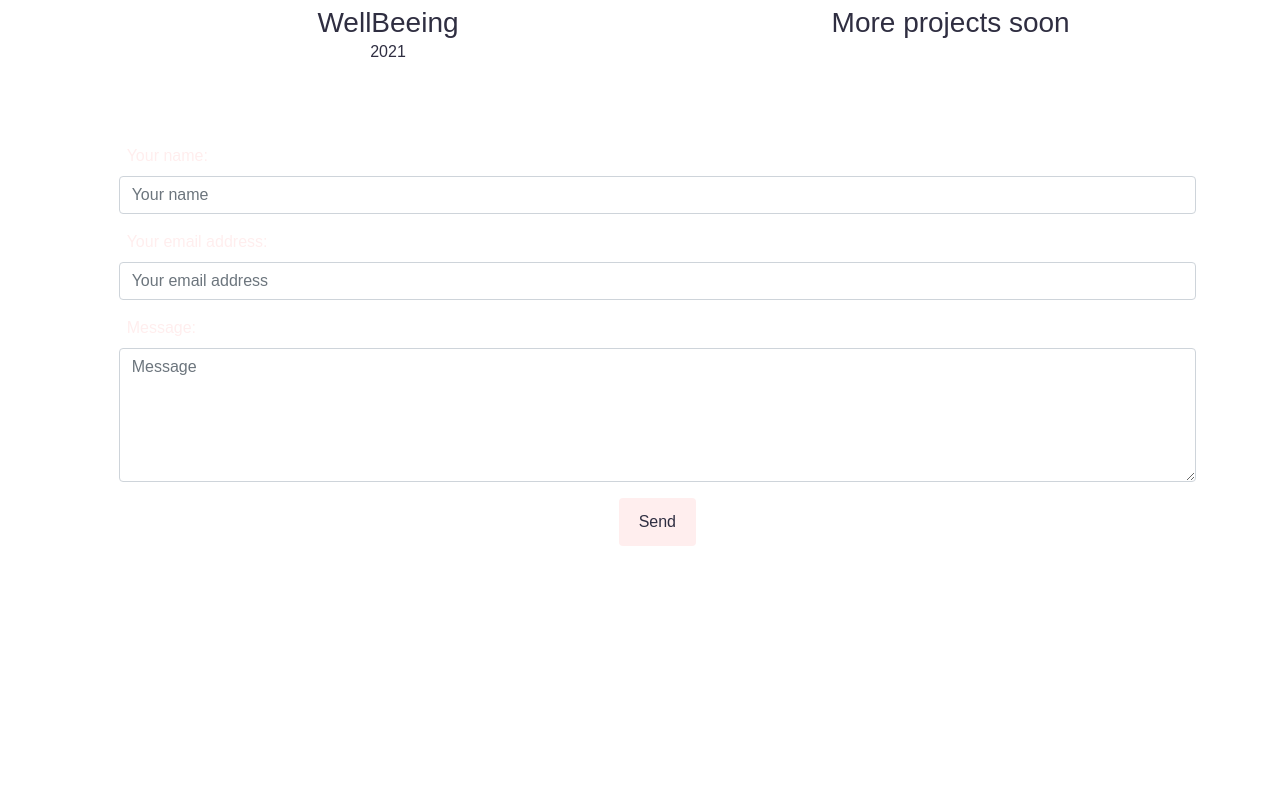
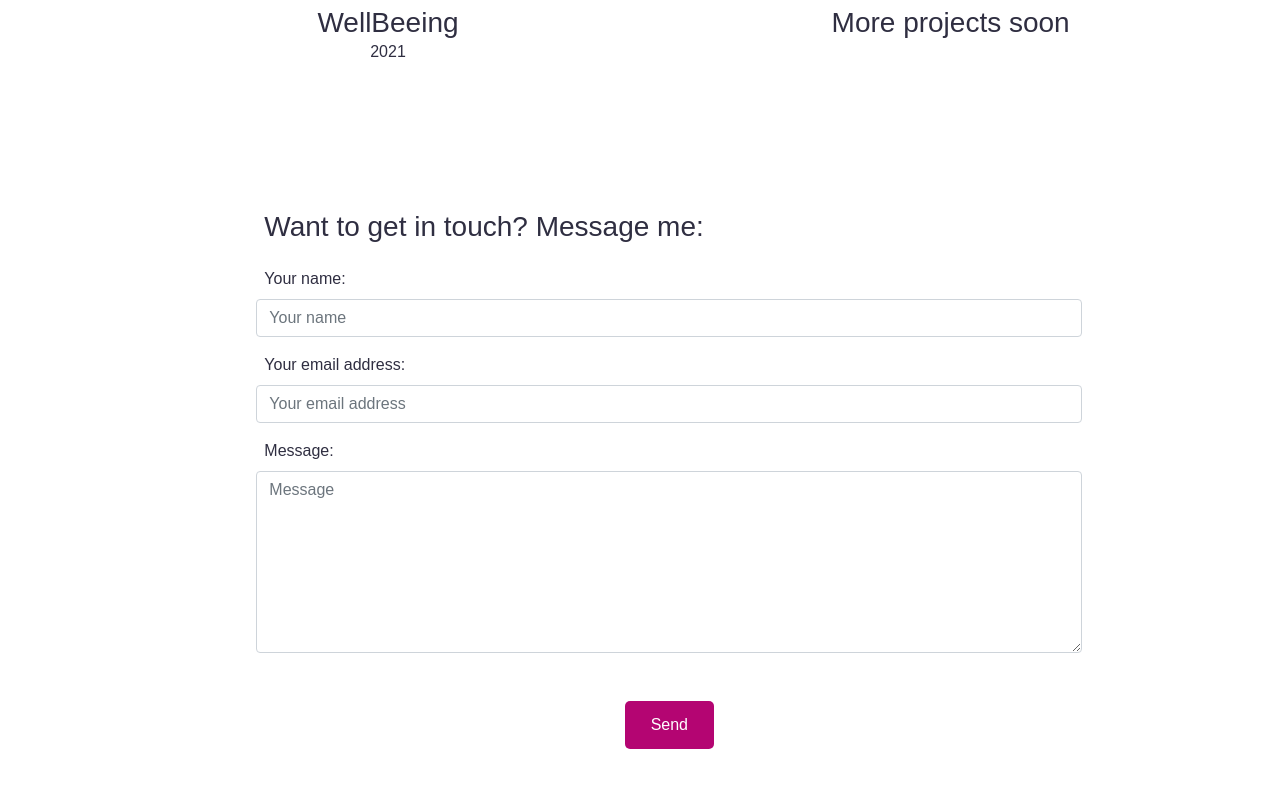
Before and after one commit to klaudial99/portfolio, a Vue app: page /#/ in a window 1280 px wide. Shown: the part 1953-2741 px from the top of the page. Before the commit the page ends 2547 px from the top, so only its background shows below. Built offline with nearby package versions, Linux system fonts and the light colour scheme.

Commit message:
Fix contact

```diff
--- a/src/components/MainPage/Contact.vue
+++ b/src/components/MainPage/Contact.vue
@@ -1,8 +1,11 @@
 <template>
-    <div class="container">
+    <div class="container w-100">
         <form>
-            <div class="row w-100 h-100 justify-content-center">
-                <div class="col">
+            <div class="row w-100 h-100 justify-content-center mx-0">
+                <div class="col-12 col-sm-11 col-md-9 px-4 px-sm-0">
+                    <div class="mb-4">
+                        <h3 class="text-start ms-2">Want to get in touch?  Message me:</h3>
+                    </div>
                     <div class="mb-3">
                         <label for="name-form" class="form-label">Your name:</label>
                         <input v-model="name" name="name" type="text" class="form-control" id="name-form" placeholder="Your name">
@@ -11,9 +14,9 @@
                         <label for="email-form" class="form-label">Your email address:</label>
                         <input v-model="email" name="email" type="email" class="form-control" id="email-form" placeholder="Your email address">
                     </div>
-                    <div class="mb-3">
+                    <div class="mb-5">
                         <label for="message-form" class="form-label">Message:</label>
-                        <textarea v-model="message" name="message" class="form-control" id="message-form" rows="5" placeholder="Message"></textarea>
+                        <textarea v-model="message" name="message" class="form-control" id="message-form" rows="7" placeholder="Message"></textarea>
                     </div>
 
                     <input type="submit" value="Send" @click="sendEmail">
@@ -60,27 +63,23 @@ export default {
 <style scoped>
 
 .container {
-    display: block;
     margin:auto;
-    /*width: 50%;*/
 }
 
 label {
     float: left;
     margin-left: 0.5rem;
-    color: var(--LAVENDER);
 }
 
 input[type=submit] {
-    background-color: var(--LAVENDER);
-    color: var(--BLACK);
-    padding: 12px 20px;
+    background-color: var(--VIOLET);
+    color: white;
+    padding: 12px 26px;
     border: none;
-    border-radius: 4px;
-    cursor: pointer;
+    border-radius: 5px;
 }
 
 input[type=submit]:hover {
-    background-color: #45a049;
+    background-color: var(--BLACK)
 }
 </style>
--- a/src/components/NavBar.vue
+++ b/src/components/NavBar.vue
@@ -48,7 +48,7 @@ export default {
         scrollTo(id) {
             const vh = Math.max(document.documentElement.clientHeight || 0, window.innerHeight || 0);
             // const yOffset = Math.min(-60, -0.1*vh)
-            const yOffset = -0.12*vh
+            const yOffset = -0.11*vh
             const element = document.getElementById(id);
             const y = element.getBoundingClientRect().top + window.scrollY + yOffset;
             window.scrollTo({top: y, behavior: 'smooth'});
@@ -61,7 +61,7 @@ export default {
                 sections.forEach((section) => {
                     const sectionTop = section.offsetTop;
                     const vh = Math.max(document.documentElement.clientHeight || 0, window.innerHeight || 0);
-                    const yOffset = 0.1*vh + 20
+                    const yOffset = 0.1*vh + 50
                     if (scrollY + yOffset >= sectionTop ) {
                         current = section.getAttribute("id"); }
                 });
--- a/src/views/MainPage.vue
+++ b/src/views/MainPage.vue
@@ -40,7 +40,7 @@
     color: var(--BLACK);
 }
 
-.home-section {
+.home-section, .contact-section {
     background-clip: content-box;
     min-height: 90vh;
     scroll-snap-align: start;
```
